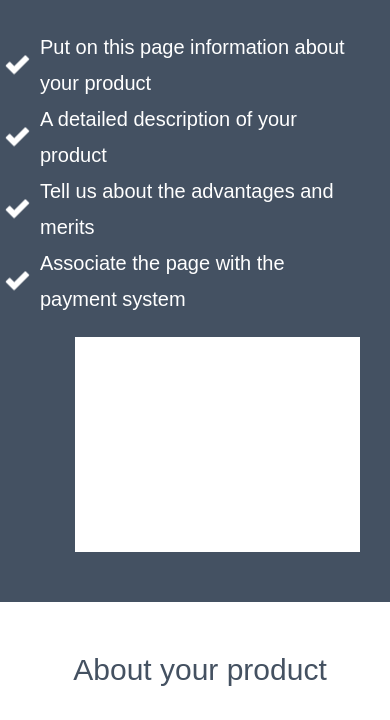
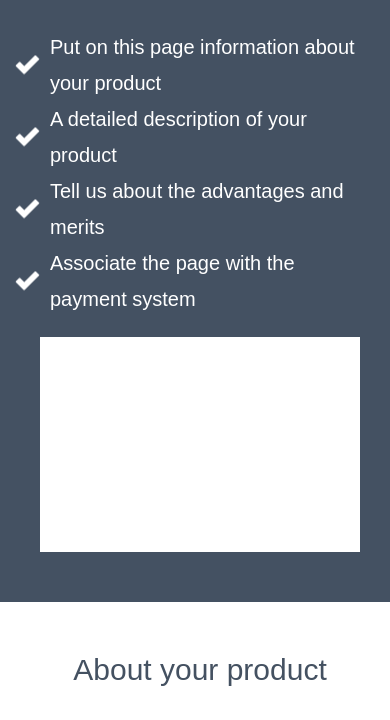
Before and after one commit to VeaTem/my-first-landing, a plain HTML site: page index.html in a window 390 px wide. Shown: the part 103-823 px from the top of the page. Drawn offline with Linux system fonts and the light colour scheme.

Commit message:
Update media.css

```diff
--- a/css/media.css
+++ b/css/media.css
@@ -106,6 +106,12 @@
                                .border {
                                    display: none;
                                }
+                               .product__box {
+                                   margin-left: 0;
+                               }
+                               .product__list {
+                                   margin-left: 10px;
+                               }
                            }
                            @media (max-width: 325px) {
                                .about__info {
```
Lines whose indentation alone changed are shown as unchanged.
